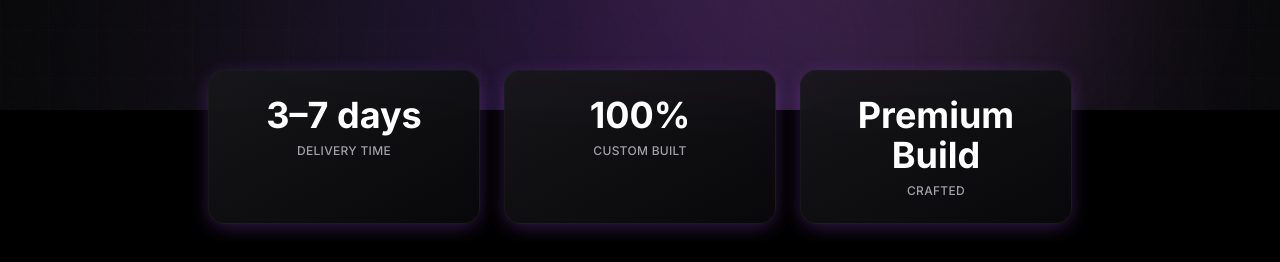
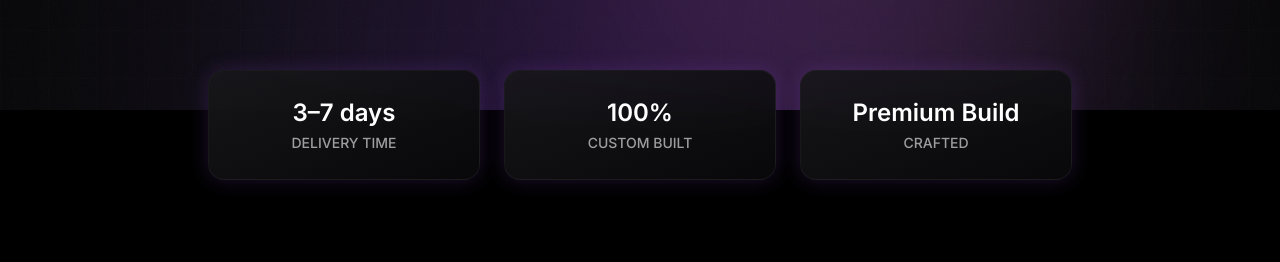
Before and after one commit to shohamshadyuel-ops/ravello-portfolio, a Next.js app in the folder shoham-crm-portfolio/: page /en in a window 1280 px wide. Shown: the part 690-952 px from the top of the page. Built offline with nearby package versions, Linux system fonts and the light colour scheme; no server answers.

Commit message:
Update copy + UI fixes

```diff
--- a/shoham-crm-portfolio/app/(site)/[locale]/page.tsx
+++ b/shoham-crm-portfolio/app/(site)/[locale]/page.tsx
@@ -103,23 +103,41 @@ export default function HomePage() {
             initial={{ opacity: 0 }}
             animate={{ opacity: 1 }}
             transition={{ duration: 0.8, delay: 0.6 }}
-            className="grid grid-cols-1 sm:grid-cols-3 gap-4 sm:gap-6 max-w-4xl mx-auto w-full px-4"
+            className="grid grid-cols-1 sm:grid-cols-3 gap-5 md:gap-6 max-w-4xl mx-auto w-full px-4"
           >
-            <GlowCard hover={false} className="text-center">
-              <div className="text-3xl sm:text-4xl font-heading font-bold text-white mb-2">
+            <GlowCard
+              hover={false}
+              disableInlineShadow
+              className="p-5 md:p-6 min-h-[110px] flex flex-col items-center justify-center text-center shadow-[0_0_20px_rgba(168,85,247,0.18)] hover:shadow-[0_0_28px_rgba(168,85,247,0.22)] transition-shadow duration-200"
+            >
+              <div className="text-xl md:text-2xl font-heading font-semibold text-white mb-1">
                 {t("home.stats.deliveryTimeValue")}
               </div>
-              <div className="text-xs uppercase tracking-wide text-zinc-400 font-medium">{t("home.stats.deliveryTime")}</div>
+              <div className="text-xs md:text-sm uppercase tracking-normal text-white/60 font-medium">
+                {t("home.stats.deliveryTime")}
+              </div>
             </GlowCard>
-            <GlowCard hover={false} className="text-center">
-              <div className="text-3xl sm:text-4xl font-heading font-bold text-white mb-2">100%</div>
-              <div className="text-xs uppercase tracking-wide text-zinc-400 font-medium">{t("home.stats.customBuilt")}</div>
+            <GlowCard
+              hover={false}
+              disableInlineShadow
+              className="p-5 md:p-6 min-h-[110px] flex flex-col items-center justify-center text-center shadow-[0_0_20px_rgba(168,85,247,0.18)] hover:shadow-[0_0_28px_rgba(168,85,247,0.22)] transition-shadow duration-200"
+            >
+              <div className="text-xl md:text-2xl font-heading font-semibold text-white mb-1">100%</div>
+              <div className="text-xs md:text-sm uppercase tracking-normal text-white/60 font-medium">
+                {t("home.stats.customBuilt")}
+              </div>
             </GlowCard>
-            <GlowCard hover={false} className="text-center">
-              <div className="text-3xl sm:text-4xl font-heading font-bold text-white mb-2">
+            <GlowCard
+              hover={false}
+              disableInlineShadow
+              className="p-5 md:p-6 min-h-[110px] flex flex-col items-center justify-center text-center shadow-[0_0_20px_rgba(168,85,247,0.18)] hover:shadow-[0_0_28px_rgba(168,85,247,0.22)] transition-shadow duration-200"
+            >
+              <div className="text-xl md:text-2xl font-heading font-semibold text-white mb-1">
                 {t("home.stats.premiumBuild")}
               </div>
-              <div className="text-xs uppercase tracking-wide text-zinc-400 font-medium">{t("home.stats.crafted")}</div>
+              <div className="text-xs md:text-sm uppercase tracking-normal text-white/60 font-medium">
+                {t("home.stats.crafted")}
+              </div>
             </GlowCard>
           </motion.div>
         </div>
--- a/shoham-crm-portfolio/components/ui/glow-card.tsx
+++ b/shoham-crm-portfolio/components/ui/glow-card.tsx
@@ -9,9 +9,16 @@ interface GlowCardProps {
   className?: string;
   glowColor?: string;
   hover?: boolean;
+  disableInlineShadow?: boolean;
 }
 
-export function GlowCard({ children, className, glowColor = "rgba(168, 85, 247, 0.4)", hover = true }: GlowCardProps) {
+export function GlowCard({
+  children,
+  className,
+  glowColor = "rgba(168, 85, 247, 0.4)",
+  hover = true,
+  disableInlineShadow = false,
+}: GlowCardProps) {
   return (
     <motion.div
       className={cn(
@@ -24,11 +31,15 @@ export function GlowCard({ children, className, glowColor = "rgba(168, 85, 247,
       )}
       whileHover={hover ? { y: -5, scale: 1.02 } : {}}
       transition={{ duration: 0.3, ease: "easeOut" }}
-      style={{
-        boxShadow: hover
-          ? `0 10px 40px -10px ${glowColor}`
-          : `0 4px 20px -4px ${glowColor}`,
-      }}
+      style={
+        disableInlineShadow
+          ? undefined
+          : {
+              boxShadow: hover
+                ? `0 10px 40px -10px ${glowColor}`
+                : `0 4px 20px -4px ${glowColor}`,
+            }
+      }
     >
       {/* Gradient border effect */}
       <div
```
